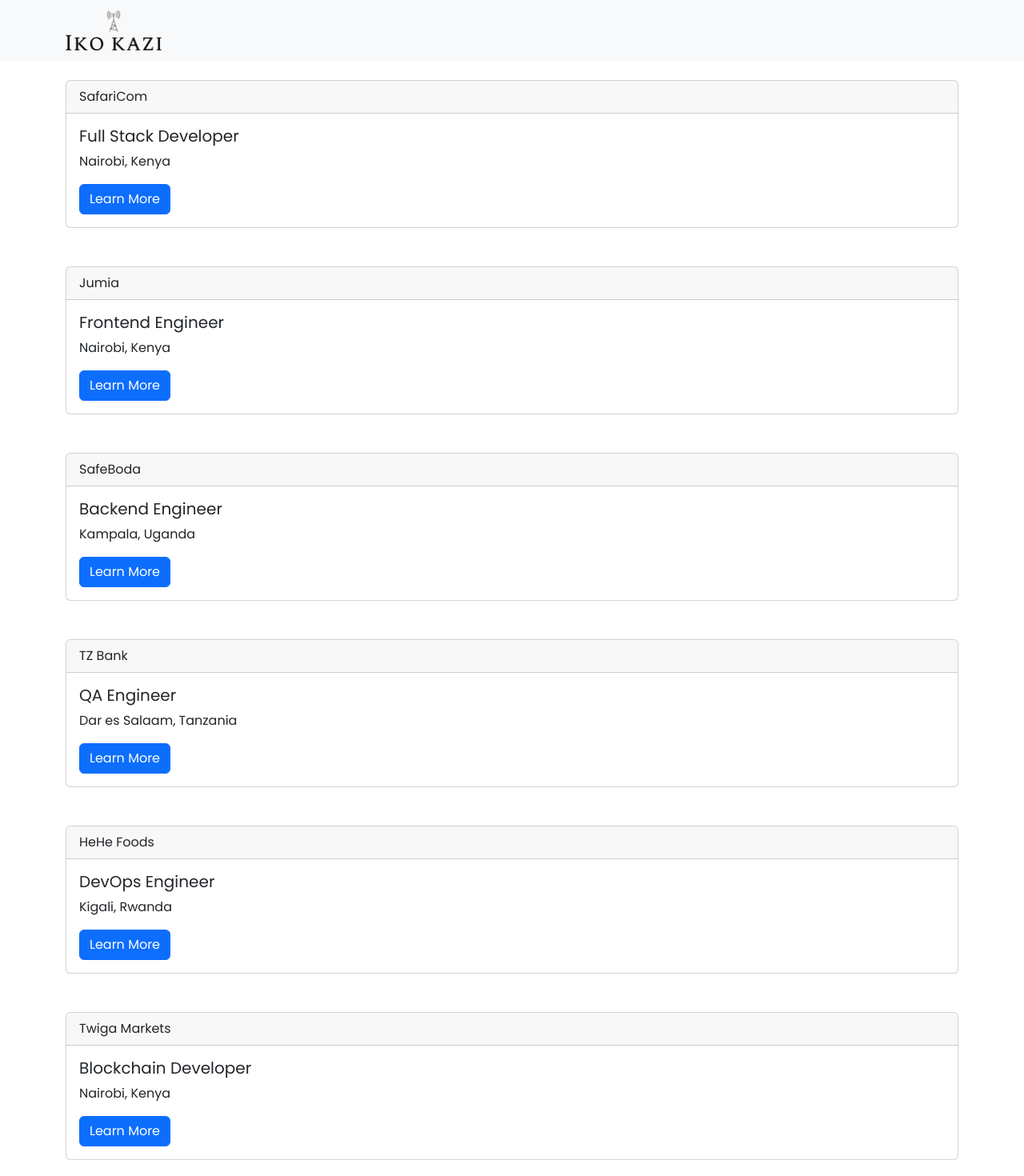
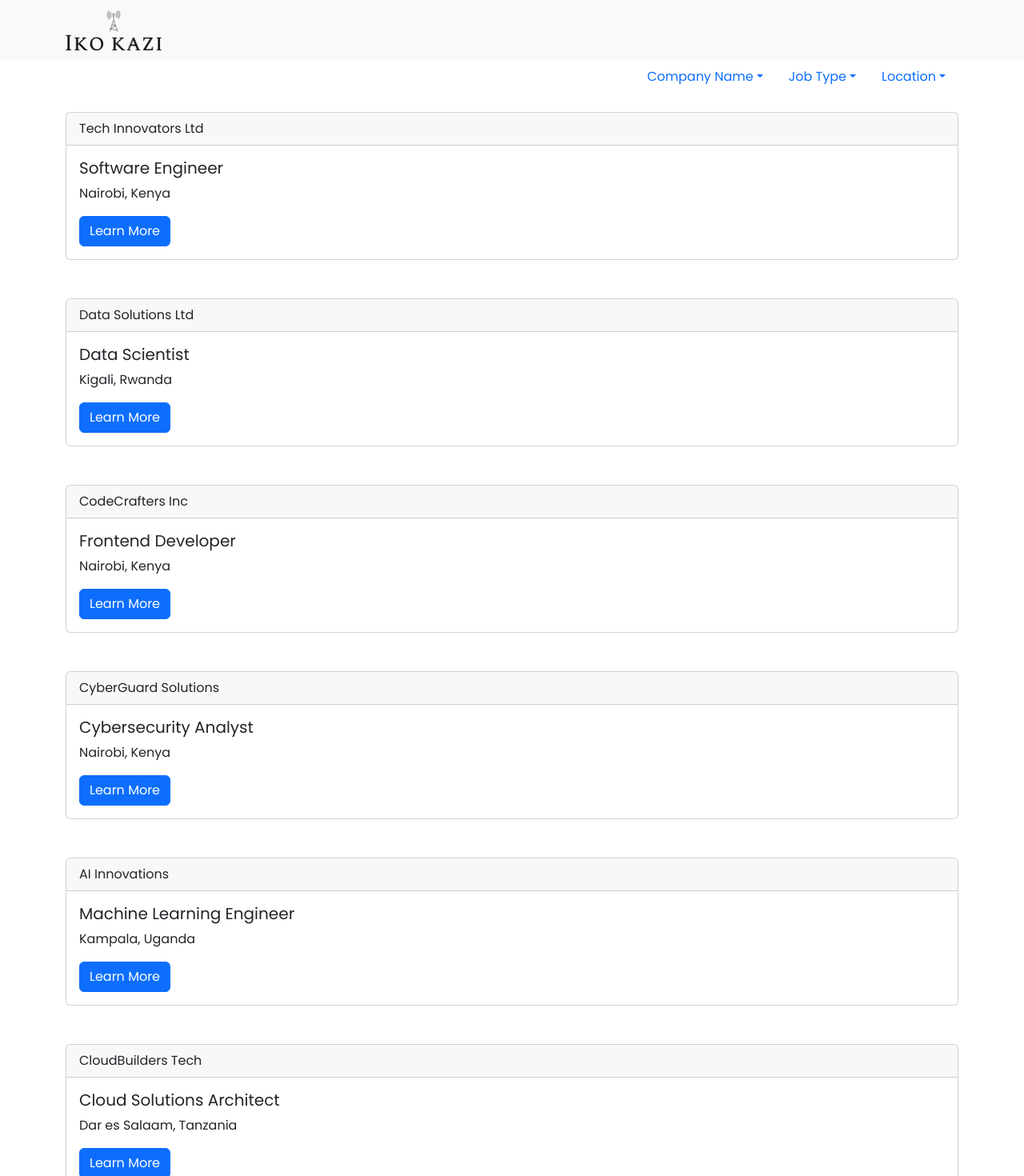
Before and after one commit to Ronyonka/Iko-Kazi, an Angular app: page / in a window 1280 px wide. Shown: the top 1470 px of the page at 80% size. Built offline with nearby package versions, Linux system fonts and the light colour scheme.

Commit message:
added filter functionality

```diff
--- a/angular.json
+++ b/angular.json
@@ -28,7 +28,9 @@
               "node_modules/bootstrap/dist/css/bootstrap.min.css",
               "src/styles.css"
             ],
-            "scripts": []
+            "scripts": [
+              "node_modules/bootstrap/dist/js/bootstrap.bundle.min.js"
+            ]
           },
           "configurations": {
             "production": {
--- a/src/app/components/listings/listings.component.html
+++ b/src/app/components/listings/listings.component.html
@@ -1,3 +1,36 @@
+<ul class="nav justify-content-end">
+  <li class="nav-item dropdown">
+    <a class="nav-link active dropdown-toggle" data-bs-toggle="dropdown" href="#" role="button" aria-expanded="false">Company Name</a>
+    <ul class="dropdown-menu">
+      <li><a class="dropdown-item" href="#">Action</a></li>
+      <li><a class="dropdown-item" href="#">Another action</a></li>
+      <li><a class="dropdown-item" href="#">Something else here</a></li>
+      <li><hr class="dropdown-divider"></li>
+      <li><a class="dropdown-item" href="#">Separated link</a></li>
+    </ul>
+  </li>
+  <li class="nav-item dropdown">
+    <a class="nav-link dropdown-toggle" data-bs-toggle="dropdown" href="#" role="button" aria-expanded="false">Job Type</a>
+    <ul class="dropdown-menu">
+      <li><a class="dropdown-item" href="#">Action</a></li>
+      <li><a class="dropdown-item" href="#">Another action</a></li>
+      <li><a class="dropdown-item" href="#">Something else here</a></li>
+      <li><hr class="dropdown-divider"></li>
+      <li><a class="dropdown-item" href="#">Separated link</a></li>
+    </ul>
+  </li>
+  <li class="nav-item dropdown">
+    <a class="nav-link dropdown-toggle" data-bs-toggle="dropdown" href="#" role="button" aria-expanded="false">Location</a>
+    <ul class="dropdown-menu">
+      <li><a class="dropdown-item" href="#">Action</a></li>
+      <li><a class="dropdown-item" href="#">Another action</a></li>
+      <li><a class="dropdown-item" href="#">Something else here</a></li>
+      <li><hr class="dropdown-divider"></li>
+      <li><a class="dropdown-item" href="#">Separated link</a></li>
+    </ul>
+  </li>
+</ul>
+
 @for (job of paginatedData; track job.id){
   <br>
     <div class="card">
--- a/src/assets/data/jobs.json
+++ b/src/assets/data/jobs.json
@@ -2,75 +2,87 @@
     [
         {
           "id": 1,
-      "companyName": "SafariCom",
-      "roleName": "Full Stack Developer",
+          "companyName": "Tech Innovators Ltd",
+          "roleName": "Software Engineer",
           "city": "Nairobi",
           "country": "Kenya",
-      "aboutCompany": "SafariCom is a leading telecommunications company in East Africa, providing mobile and internet services to millions of customers. With headquarters in Nairobi, SafariCom employs over 5000 people across Kenya and plans to expand services to neighboring countries soon.",
-      "aboutRole": "We are looking for a Full Stack Developer to join our growing product team. The role will be responsible for building new customer-focused products and enhancing existing ones using latest web technologies.",
-      "skills": ["JavaScript", "Node.js", "React"],
-      "responsibilities": ["Design and implement visual elements", "Integrate API services", "Write test cases"],
-      "niceToHave": ["Experience with React Native", "Cloud platform knowledge"]
+          "job_type": "Full-time",
+          "aboutCompany": "Tech Innovators Ltd is a leading technology company specializing in innovative solutions for businesses globally. Our team is passionate about pushing the boundaries of technology to create cutting-edge products.",
+          "aboutRole": "As a Software Engineer at Tech Innovators Ltd, you will be responsible for developing high-quality software solutions, collaborating with cross-functional teams, and contributing to the overall success of our projects.",
+          "skills": ["Bachelor's degree in Computer Science", "5+ years of experience in software development", "Strong proficiency in Java"],
+          "date_added": "15-10-2023",
+          "responsibilities": ["Design and implement software solutions", "Collaborate with product managers to define project specifications", "Debug and resolve software defects"],
+          "niceToHave": ["Experience with cloud technologies", "Knowledge of agile development methodologies"]
         },
         {
           "id": 2,
-      "companyName": "Jumia",
-      "roleName": "Frontend Engineer",
-      "city": "Nairobi",
-      "country": "Kenya",
-      "aboutCompany": "Jumia is Africa's leading ecommerce platform, connecting vendors and consumers. With operations across most countries in Africa, Jumia aims to improve everyday lives by leveraging technology and ecommerce.",
-      "aboutRole": "We're looking for a talented Frontend Engineer to join our team in building the future of ecommerce in Africa. The role offers the opportunity to make an impact on a uniquely African technology challenge.",
-      "skills": ["React", "Redux", "Styled Components"],
-      "responsibilities": ["Implement pixel-perfect UI designs", "Create reusable component libraries", "Ensure web accessibility compliance"],
-      "niceToHave": ["Experience with Next.js", "Familiarity with ecommerce domain"]
+          "companyName": "Data Solutions Ltd",
+          "roleName": "Data Scientist",
+          "city": "Kigali",
+          "country": "Rwanda",
+          "job_type": "Remote",
+          "aboutCompany": "Data Solutions Ltd is a data-driven company dedicated to providing advanced analytics and insights to businesses. Our team comprises talented individuals passionate about harnessing the power of data to drive informed decision-making.",
+          "aboutRole": "Join our team as a Data Scientist, where you will work on complex data sets, build predictive models, and contribute to the development of data-driven strategies for our clients.",
+          "skills": ["Master's degree in Data Science or related field", "Experience with machine learning algorithms", "Proficiency in Python and data manipulation libraries"],
+          "date_added": "03-11-2023",
+          "responsibilities": ["Analyze and interpret complex data sets", "Build predictive models and machine learning algorithms", "Collaborate with cross-functional teams to deliver data-driven solutions"],
+          "niceToHave": ["Experience with big data technologies", "Knowledge of natural language processing"]
         },
         {
           "id": 3,
-      "companyName": "SafeBoda",
-      "roleName": "Backend Engineer",
-      "city": "Kampala",
-      "country": "Uganda",
-      "aboutCompany": "SafeBoda is Uganda's leading ride-hailing and delivery platform. We aim to provide safe and affordable transportation for millions in Uganda through our rider platform and mobile apps.",
-      "aboutRole": "We are seeking an exceptional Backend Engineer to join our team in Kampala. You will be at the forefront of solving complex problems that affect millions of SafeBoda users daily.",
-      "skills": ["Node.js", "MongoDB", "Microservices"],
-      "responsibilities": ["Design scalable APIs", "Optimize database queries", "Implement security best practices"],
-      "niceToHave": ["Experience with Kubernetes", "Payment integration knowledge"]
+          "companyName": "CodeCrafters Inc",
+          "roleName": "Frontend Developer",
+          "city": "Nairobi",
+          "country": "Kenya",
+          "job_type": "Part-time",
+          "aboutCompany": "CodeCrafters Inc is a dynamic tech startup that focuses on creating elegant and user-friendly web applications. We are a team of passionate developers and designers committed to delivering exceptional digital experiences.",
+          "aboutRole": "We are seeking a talented Frontend Developer to join our team. In this role, you will be responsible for crafting visually appealing and intuitive user interfaces, collaborating with UX designers, and implementing frontend features.",
+          "skills": ["Bachelor's degree in Computer Science or related field", "Proficiency in HTML, CSS, and JavaScript", "Experience with frontend frameworks such as React or Angular"],
+          "date_added": "08-09-2023",
+          "responsibilities": ["Implement responsive and interactive user interfaces", "Collaborate with backend developers to integrate frontend components", "Optimize application performance"],
+          "niceToHave": ["Experience with UX design principles", "Knowledge of web accessibility standards"]
         },
         {
           "id": 4,
-      "companyName": "TZ Bank",
-      "roleName": "QA Engineer",
-      "city": "Dar es Salaam",
-      "country": "Tanzania",
-      "aboutCompany": "TZ Bank is Tanzania's most innovative bank, serving individual and enterprise customers through digitized banking products. Our mission is financial inclusion for all Tanzanians.",
-      "aboutRole": "We are looking for a quality-focused QA Engineer to put our digital banking products to test before launch. The role offers great opportunities to build expertise in the fintech domain.",
-      "skills": ["Manual testing", "SQL", "Scrum"],
-      "responsibilities": ["Review requirements and identify defects","Log and track issues", "Create test plans"],
-      "niceToHave": ["Automation testing knowledge", "Banking domain experience"]
+          "companyName": "CyberGuard Solutions",
+          "roleName": "Cybersecurity Analyst",
+          "city": "Nairobi",
+          "country": "Kenya",
+          "job_type": "Full-time",
+          "aboutCompany": "CyberGuard Solutions is a leading cybersecurity firm that specializes in protecting businesses from digital threats. Our team of experts is dedicated to staying ahead of cyber threats and providing cutting-edge security solutions.",
+          "aboutRole": "Join our cybersecurity team as an Analyst, where you will play a crucial role in identifying and mitigating security risks, conducting vulnerability assessments, and ensuring the overall security of our clients' systems.",
+          "skills": ["Bachelor's degree in Cybersecurity or related field", "Experience in threat detection and incident response", "Certifications such as CISSP or CISM"],
+          "date_added": "20-11-2023",
+          "responsibilities": ["Conduct security assessments and vulnerability scans", "Monitor and analyze security alerts", "Collaborate with IT teams to implement security measures"],
+          "niceToHave": ["Knowledge of penetration testing techniques", "Experience with security information and event management (SIEM) tools"]
         },
         {
           "id": 5,
-      "companyName": "HeHe Foods",
-      "roleName": "DevOps Engineer",
-      "city": "Kigali",
-      "country": "Rwanda",
-      "aboutCompany": "HeHe Foods operates Rwanda's most popular online restaurant platform. With just a few clicks, our customers can order meals from hundreds of affiliated restaurants in Kigali with quick delivery options.",
-      "aboutRole": "We are seeking a DevOps Engineer to help build and manage infrastructure for our online platform and mobile app used by thousands daily across Kigali.",
-      "skills": ["AWS", "Docker", "CI/CD"],
-      "responsibilities": ["Configure and monitor cloud servers", "Automate deployments","Troubleshoot issues"],
-      "niceToHave": ["Experience with Terraform", "Interest in the food industry"]
+          "companyName": "AI Innovations",
+          "roleName": "Machine Learning Engineer",
+          "city": "Kampala",
+          "country": "Uganda",
+          "job_type": "Full-time",
+          "aboutCompany": "AI Innovations is a cutting-edge technology company that focuses on developing innovative artificial intelligence solutions. Our team is composed of talented individuals who are passionate about pushing the boundaries of AI.",
+          "aboutRole": "As a Machine Learning Engineer, you will be at the forefront of developing and implementing machine learning models, collaborating with cross-functional teams, and contributing to the advancement of AI technologies.",
+          "skills": ["Master's degree in Computer Science or related field", "Experience in machine learning model development", "Proficiency in Python and machine learning frameworks"],
+          "date_added": "10-10-2023",
+          "responsibilities": ["Develop and implement machine learning models", "Collaborate with data scientists to preprocess and analyze data", "Optimize and fine-tune machine learning models"],
+          "niceToHave": ["Experience with natural language processing", "Knowledge of deep learning frameworks such as TensorFlow or PyTorch"]
         },
         {
           "id": 6,
-      "companyName": "Twiga Markets",
-      "roleName": "Blockchain Developer",
-      "city": "Nairobi",
-      "country": "Kenya",
-      "aboutCompany": "Twiga Markets operates a B2B food supply platform to connect farmers to vendors across Kenya, providing transparency and efficiency for all parties through clever use of technology.",
-      "aboutRole": "We are seeking to build some blockchain-based solutions for supply chain traceability and financing. As Blockchain Developer, you will help design decentralized apps to be used on our platform.",
-      "skills": ["Solidity", "Hyperledger", "Ethereum"],
-      "responsibilities": ["Design smart contracts", "Develop blockchain APIs", "Write efficient algorithms"],
-      "niceToHave": ["Cloud architecture knowledge", "Agricultural tech experience"]
+          "companyName": "CloudBuilders Tech",
+          "roleName": "Cloud Solutions Architect",
+          "city": "Dar es Salaam",
+          "country": "Tanzania",
+          "job_type": "Full-time",
+          "aboutCompany": "CloudBuilders Tech is a leading provider of cloud solutions, specializing in helping businesses migrate to and optimize their operations in the cloud. Our team of experts is dedicated to delivering scalable and reliable cloud architectures.",
+          "aboutRole": "Join our team as a Cloud Solutions Architect, where you will be responsible for designing and implementing cloud infrastructure, providing technical guidance to clients, and ensuring the successful deployment of cloud solutions.",
+          "skills": ["Bachelor's degree in Computer Science or related field", "Experience in cloud architecture and design", "Certifications such as AWS Certified Solutions Architect"],
+          "date_added": "05-09-2023",
+          "responsibilities": ["Design and implement scalable and secure cloud architectures", "Provide technical expertise and guidance to clients", "Collaborate with development teams to deploy applications in the cloud"],
+          "niceToHave": ["Experience with containerization technologies (e.g., Docker, Kubernetes)", "Knowledge of serverless computing"]
         },
     {
       "id": 7,
@@ -124,25 +136,29 @@
       "id": 11,
       "companyName": "FarmFresh",
       "roleName": "Product Manager",
+      "jobType": "Full-time",
+      "dateAdded": "12-11-2023",
       "city": "Nairobi",
       "country": "Kenya",
       "aboutCompany": "FarmFresh operates a digital platform connecting farmers directly to retailers, optimizing fresh food supply chains using technology.",
-        "aboutRole": "As a product manager at FarmFresh, you will be at the epicenter of solving supply chain inefficiencies in the food ecosystem. Expect plenty of complexity in this role!",
-        "skills": ["User research", "Writing user stories", "Data analysis"],
-        "responsibilities": ["Plan product features based on research", "Prioritize product backlogs","Conduct user tests"],
-        "niceToHave": ["Experience in agriculture", "Understanding of B2B ecosystems"]
+      "aboutRole": "As a product manager at FarmFresh, you will be at the epicenter of solving supply chain inefficiencies in the food ecosystem.",
+      "skills": ["Bachelors degree", "5+ years product management experience", "Superb communication skills"],
+      "responsibilities": ["Plan product features based on research","Prioritize product backlogs","Conduct user tests"],
+      "niceToHave": ["Experience in agriculture","Understanding of B2B ecosystems"]
     },
     {
       "id": 12,
       "companyName": "SafeMoto",
       "roleName": "Engineering Manager",
+      "jobType": "Remote",
+      "dateAdded": "23-10-2023",
       "city": "Kampala",
       "country": "Uganda",
       "aboutCompany": "SafeMoto builds IoT and mobile solutions for motorcycle ride-hailing fleets to improve safety and access across Kampala and major Ugandan cities.",
       "aboutRole": "We are seeking an entrepreneurial engineering manager to lead a team building innovative safety products tailored specifically for Ugandan motorcycle taxi networks.",
-        "skills": ["Personnel management", "Agile methodologies", "JavaScript"],
-        "responsibilities": ["Hire and cultivate engineers", "Architect complex systems", "Deliver products quickly"],
-        "niceToHave": ["Experience working in Uganda", "Understanding of hardware constraints"]
+      "skills": ["Degree in CS or Engineering", "8+ years leading teams", "Expert in JS"],
+      "responsibilities": ["Hire and cultivate engineers", "Architect complex systems","Deliver products quickly"],
+      "niceToHave": ["Experience working in Uganda","Understanding of hardware constraints"]
     },
       {
         "id": 13,
@@ -160,49 +176,57 @@
         "id": 14,
         "companyName": "SmartFarm",
         "roleName": "Cloud Architect",
+        "jobType": "Full-time",
+        "dateAdded": "03-11-2023",
         "city": "Nairobi",
         "country": "Kenya",
         "aboutCompany": "SmartFarm builds sensors, analytics software, and intelligence tools to help farmers across Africa maximize crop yields sustainably using precision agriculture techniques.",
         "aboutRole": "As a Cloud Architect, you will own design and implementation of highly reliable and scalable infrastructure for massive sensor data pipelines analyzed by our machine learning models to deliver insights to farmers.",
-        "skills": ["AWS", "DevOps culture"],
-        "responsibilities": ["Design cloud data architectures", "Ensure high system availability","Manage infrastructure costs"],
+        "skills": ["Degree in CS", "5+ years in cloud architecture", "Expert in AWS"],
+        "responsibilities": ["Design cloud data architectures","Ensure high system availability","Manage infrastructure costs"],
         "niceToHave": ["Experience with IoT data", "Knowledge of latest cloud services"]
       },
       {
         "id": 15,
         "companyName": "Wakulima Market",
         "roleName": "Platform Engineer",
+        "jobType": "Full-time",
+        "dateAdded": "15-10-2023",
         "city": "Nairobi",
         "country": "Kenya",
         "aboutCompany": "Wakulima Market builds digital services for retail vendors across informal settlements in Kenya to help them manage procurement, financing, and inventory digitally.",
         "aboutRole": "As a Platform Engineer, you will build APIs and services used daily by tens of thousands of small business owners across Nairobi to streamline and improve their operations.",
-        "skills": ["Golang", "Microservices", "NoSQL databases"],
-        "responsibilities": ["Design and build performant APIs", "Implement robust microservices", "Monitor services for performance"],
-        "niceToHave": ["Startup experience", "Understanding of retail supply chains"]
+        "skills": ["BSc in CS", "5+ years in platform engineering", "Expert in Golang"],
+        "responsibilities": ["Design and build performant APIs","Implement robust microservices","Monitor services for performance"],
+        "niceToHave": ["Startup experience","Understanding of retail supply chains"]
       },
       {
         "id": 16,
         "companyName": "FarmTasks",
         "roleName": "Backend Engineer",
+        "jobType": "Full-time",
+        "dateAdded": "24-10-2023",
         "city": "Kampala",
         "country": "Uganda",
         "aboutCompany": "FarmTasks provides agricultural drone services and aerial intelligence to commercial farms across Uganda to help monitor crop health, track issues, and improve planning using geospatial data.",
         "aboutRole": "As a Backend Engineer, you will build services to manage massive drone imagery datasets and extract insights for farmers to digest easily through our mobile applications.",
-        "skills": ["Python", "GIS ", "PostgreSQL"],
-        "responsibilities": ["Develop scalable drone data APIs", "Process geospatial image data", "Productionize machine learning models"],
-        "niceToHave": ["Cloud infrastructure knowledge", "Interest in aerospace and agriculture"]
+        "skills": ["MSc in CS", "5+ years in spatial data", "Expert in Python"],
+        "responsibilities": ["Develop scalable drone data APIs","Process geospatial image data","Productionize machine learning models"],
+        "niceToHave": ["Cloud infrastructure knowledge","Interest in aerospace and agriculture"]
       },
       {
         "id": 17,
         "companyName": "EasyMatatu",
         "roleName": "Senior Android Developer",
+        "jobType": "Full-time",
+        "dateAdded": "28-10-2023",
         "city": "Nairobi",
         "country": "Kenya",
         "aboutCompany": "EasyMatatu operates mass transit booking platforms, payment systems, and bus management tools to connect commuters across Nairobi with reliable, affordable transport operators.",
         "aboutRole": "We are looking for a Senior Android Developer to lead builds for our daily active rider applications used by over 500K Nairobians to book, pay and rate matatus across the city.",
-        "skills": ["Java", "Reactive Programming"],
+        "skills": ["BSc in Software Engineering", "8+ years native Android development"],
         "responsibilities": ["Architect modular Kotlin applications", "Implement features for low-powered devices", "Improve app efficiency"],
-        "niceToHave": ["Team management skills", "Public transport domain knowledge"]
+        "niceToHave": ["Team management skills","Public transport domain knowledge"]
       },
       {
         "id": 18,
```
Lines whose indentation alone changed are shown as unchanged.
